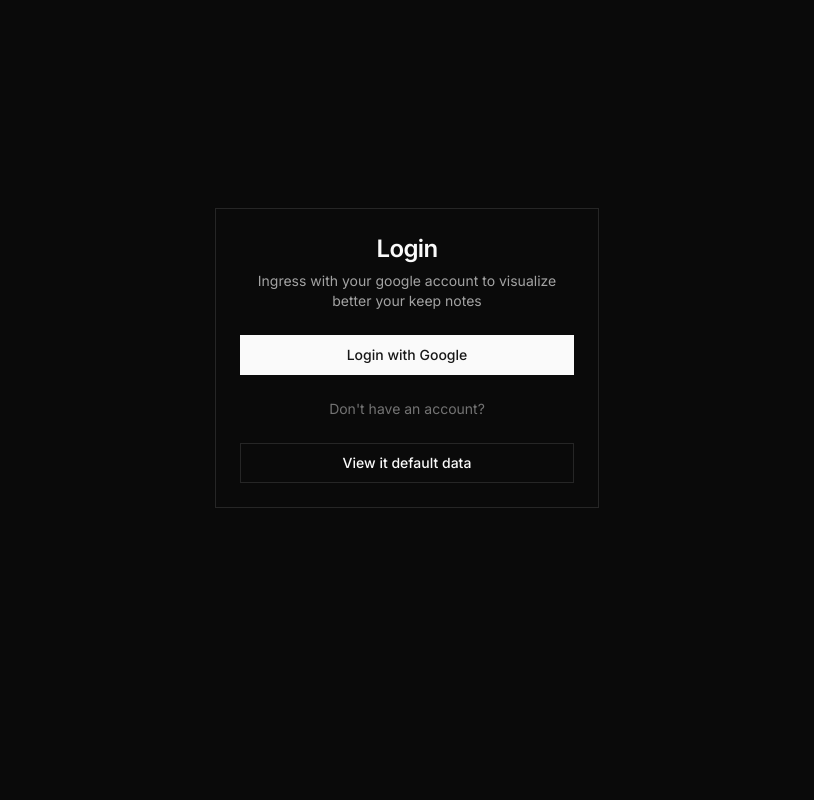
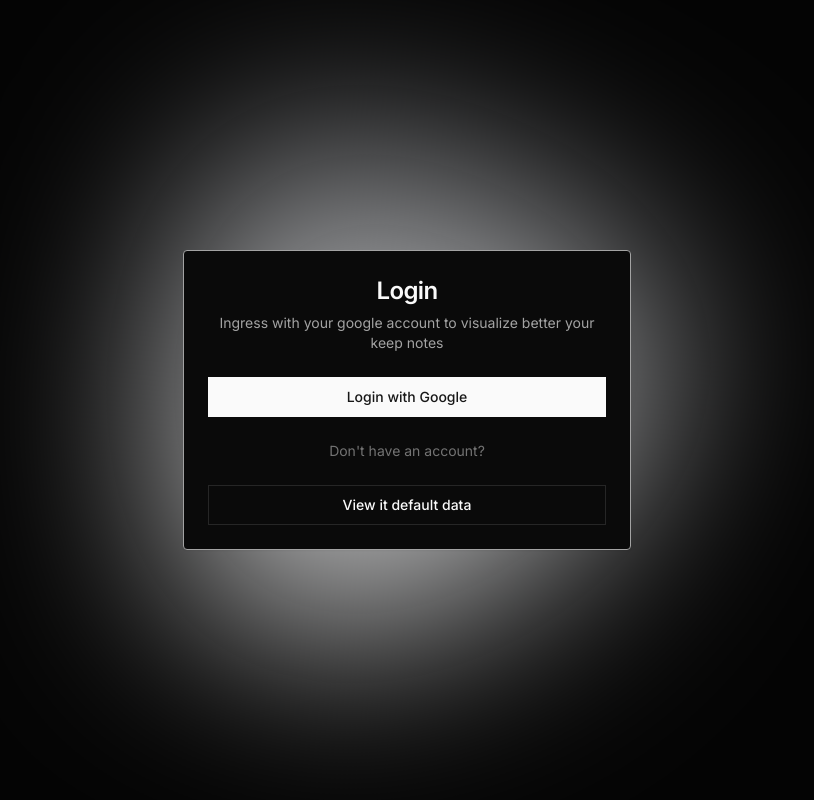
Before and after one commit to nperez9/keep-viewer, a Next.js app: page /login in a window 1280 px wide. Shown: the whole page, without its empty margins (233-1047 px from the left). Built offline with nearby package versions, Linux system fonts and the light colour scheme; no server answers.

Commit message:
feat:added stuff

```diff
--- /dev/null
+++ b/src/app/dashboard/page.tsx
@@ -0,0 +1,11 @@
+import React from 'react';
+
+export const Dashboard = () => {
+  return (
+    <div>
+      <h1>Dashboard</h1>
+    </div>
+  );
+};
+
+export default Dashboard;
--- a/src/app/login/page.tsx
+++ b/src/app/login/page.tsx
@@ -1,31 +1,14 @@
-import Link from 'next/link';
-
-import { Button } from '@/components/ui/button';
-import { Card, CardContent, CardDescription, CardHeader, CardTitle } from '@/components/ui/card';
-import { Input } from '@/components/ui/input';
-import { Label } from '@/components/ui/label';
+import React from 'react';
+import { BlurredBackground } from '@/components/background/blurred-background';
+import { Card } from '@/components/ui/card';
+import LoginCard from '@/components/login/login-card';
 
 export function Login() {
   return (
-    <Card className="mx-auto max-w-sm mt-52">
-      <CardHeader>
-        <CardTitle className="text-2xl text-center">Login</CardTitle>
-        <CardDescription className="text-center">
-          Ingress with your google account to visualize better your keep notes
-        </CardDescription>
-      </CardHeader>
-      <CardContent>
-        <div className="grid gap-4">
-          <Button className="w-full">Login with Google</Button>
-          <div className="m-2 text-center text-sm text-neutral-500">
-            Don&apos;t have an account?{' '}
-          </div>
-          <Button variant="outline" className="w-full">
-            View it default data
-          </Button>
-        </div>
-      </CardContent>
-    </Card>
+    <main className="relative w-screen h-screen">
+      <BlurredBackground />
+      <LoginCard />
+    </main>
   );
 }
 
--- /dev/null
+++ b/src/components/background/blurred-background.css
@@ -0,0 +1,42 @@
+@keyframes rotate {
+  0% {
+    transform: rotate(0deg);
+  }
+  100% {
+    transform: rotate(360deg);
+  }
+}
+
+.gradient {
+  --size: 750px;
+  --speed: 50s;
+  --easing: cubic-bezier(0.8, 0.2, 0.2, 0.8);
+
+  width: var(--size);
+  height: var(--size);
+  filter: blur(calc(var(--size) / 5));
+  background-image: linear-gradient(hsl(220, 2%, 50%), hsl(0, 0%, 85%));
+  animation: rotate var(--speed) var(--easing) alternate infinite;
+  border-radius: 30% 70% 70% 30% / 30% 30% 70% 70%;
+}
+
+@media (min-width: 720px) {
+  .gradient {
+    --size: 500px;
+  }
+}
+
+.bg-principal {
+  background-color: #040404;
+  position: absolute;
+  inset: 0;
+  display: flex;
+  place-content: center;
+  align-items: center;
+  overflow: hidden;
+}
+
+/* This is just to transition when you change the viewport size. */
+* {
+  transition: all 0.5s ease-out;
+}
--- /dev/null
+++ b/src/components/background/blurred-background.tsx
@@ -0,0 +1,16 @@
+'use client';
+import React from 'react';
+
+import './blurred-background.css';
+
+export interface BlurredBackgroundProps {
+  children?: React.ReactNode;
+}
+
+export const BlurredBackground: React.FC<BlurredBackgroundProps> = ({ children }) => {
+  return (
+    <section className="bg-principal">
+      <div className="gradient">{children}</div>
+    </section>
+  );
+};
--- /dev/null
+++ b/src/components/login/login-card.tsx
@@ -0,0 +1,44 @@
+'use client';
+import { signIn, signOut, useSession } from 'next-auth/react';
+
+import { Button } from '@/components/ui/button';
+import { Card, CardContent, CardDescription, CardHeader, CardTitle } from '@/components/ui/card';
+import { redirect } from 'next/navigation';
+
+export const LoginCard = () => {
+  const session = useSession();
+
+  const handleLogin = () => {
+    signIn('google');
+  };
+
+  if (session?.status === 'authenticated') {
+    redirect('/dashboard');
+  }
+
+  return (
+    <Card className="absolute top-1/2 left-1/2 -translate-x-1/2 -translate-y-1/2 w-full max-w-md border-neutral-400 rounded">
+      <CardHeader>
+        <CardTitle className="text-2xl text-center">Login</CardTitle>
+        <CardDescription className="text-center">
+          Ingress with your google account to visualize better your keep notes
+        </CardDescription>
+      </CardHeader>
+      <CardContent>
+        <div className="grid gap-4">
+          <Button className="w-full" onClick={handleLogin}>
+            Login with Google
+          </Button>
+          <div className="m-2 text-center text-sm text-neutral-500">
+            Don&apos;t have an account?
+          </div>
+          <Button variant="outline" className="w-full">
+            View it default data
+          </Button>
+        </div>
+      </CardContent>
+    </Card>
+  );
+};
+
+export default LoginCard;
```
